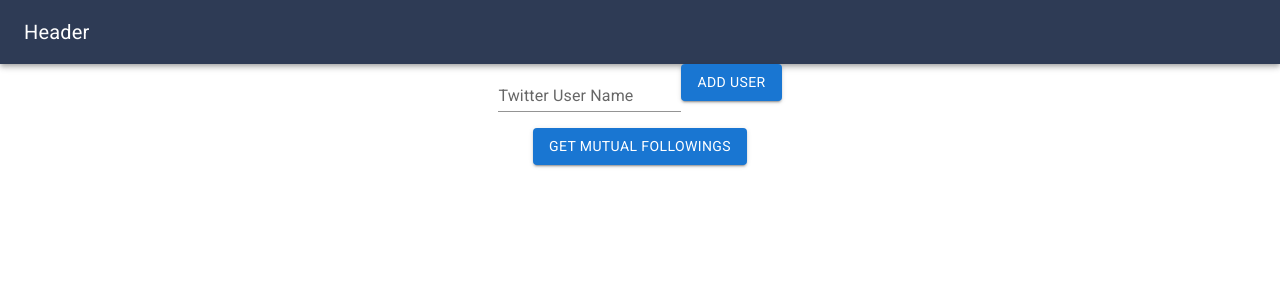
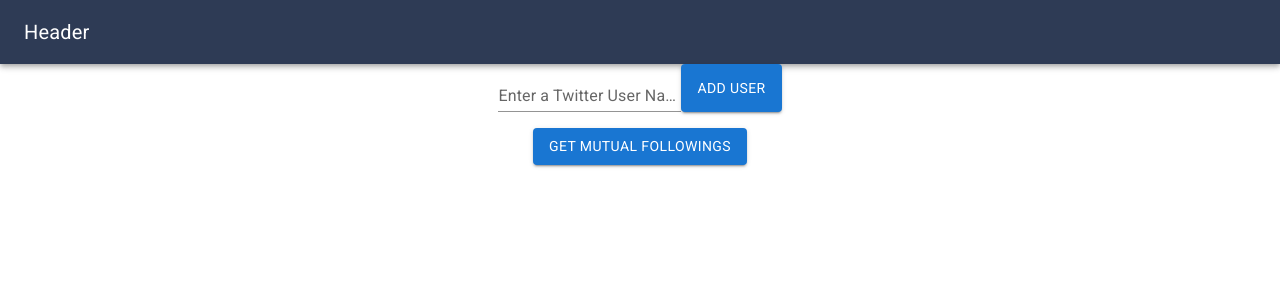
Before and after one commit to garyouyang9449/findMutualFriends, a React (Create React App) app in the folder client/: page / in a window 1280 px wide. Shown: the top 300 px of the page. Built offline with nearby package versions, Linux system fonts and the light colour scheme.

Commit message:
added alert message

```diff
--- /dev/null
+++ b/client/src/components/Assets/AlertMessage.jsx
@@ -0,0 +1,21 @@
+import React from "react";
+import Alert from '@mui/material/Alert';
+import { Grid } from '@mui/material';
+
+const AlertMassage = ({ setOpenAlert, message }) => {
+
+  return (
+    <Grid item>
+      <Alert
+        severity="error"
+        onClose={() => {
+          setOpenAlert(false);
+        }}
+      >
+        {message}
+      </Alert>
+    </Grid>
+  );
+}
+
+export default AlertMassage;
--- a/client/src/components/Home.tsx
+++ b/client/src/components/Home.tsx
@@ -1,5 +1,6 @@
 import { Grid } from '@mui/material';
 import React, { useState, useEffect } from 'react';
+import AlertMassage from './Assets/AlertMessage';
 import Header from './Header/Header';
 import MutualFollowings from './MutualFollowings/MutualFollowings';
 import TwitterUsers from './TwitterUsers/TwitterUsers';
@@ -7,12 +8,17 @@
 
 const Home = () => {
   const [users, setUsers] = useState(['punk6529', 'Garyoy9449']);
-  // const [users, setUsers] = useState(['punk6529']);
   const [mutualFollowings, setMutualFollowings] = useState([]);
+  const [openAlert, setOpenAlert] = useState(false);
+  const [message, setMessage] = useState('');
 
   useEffect(() => {
 
   }, [mutualFollowings]);
+
+  useEffect(() => {
+    console.log(users)
+  }, [users]);
 
   return (
     <>
@@ -27,12 +33,22 @@
         <TwitterUsers
           users={users}
           setUsers={setUsers}
+          openAlert={openAlert}
+          setOpenAlert={setOpenAlert}
+          setMessage={setMessage}
         />
+        {openAlert && (
+          <AlertMassage
+            setOpenAlert={setOpenAlert}
+            message={message}
+          />
+        )}
         <MutualFollowings
           users={users}
           setMutualFollowings={setMutualFollowings}
         />
       </Grid>
+
     </>
   )
 }
--- a/client/src/components/TwitterUsers/TwitterUsers.jsx
+++ b/client/src/components/TwitterUsers/TwitterUsers.jsx
@@ -3,10 +3,15 @@
 import TextField from '@mui/material/TextField';
 import { Grid } from '@mui/material';
 
-const TwitterUsers = ({ users, setUsers }) => {
+const TwitterUsers = ({
+  users,
+  setUsers,
+  openAlert,
+  setOpenAlert,
+  setMessage
+}) => {
   const [user, setUser] = useState('');
-  const [showError, setShowError] = useState(false);
-  const [label, setLabel] = useState('Twitter User Name');
+
 
   const handleChange = (event) => {
     setUser(event.target.value);
@@ -14,9 +19,11 @@
 
   const handleClick = () => {
     if(user.length > 0 && user.charAt(0) === '@') {
-      setShowError(true)
-      setLabel('Error')
+      setOpenAlert(true)
+      setMessage('Twitter User cannot Start with @')
     } else {
+      setOpenAlert(false)
+      setMessage('')
       setUsers([...users, user]);
       setUser('');
     }
@@ -24,14 +31,18 @@
 
   return (
     <Grid item xs={12}>
+      <Grid container>
+        <Grid item>
           <TextField
-        id="standard-basic"
-        label={label}
-        variant="standard"
+            id='standard-basic'
+            label='Enter a Twitter User Name'
+            variant='standard'
             value={user}
             onChange={handleChange}
-        error={showError}
+            error={openAlert}
           />
+        </Grid>
+        <Grid item alignItems="stretch" style={{ display: "flex" }}>
           <Button
             variant="contained"
             onClick={handleClick}
@@ -39,7 +50,8 @@
             Add User
           </Button>
         </Grid>
-
+      </Grid>
+    </Grid>
   )
 }
 
```
Lines whose indentation alone changed are shown as unchanged.
